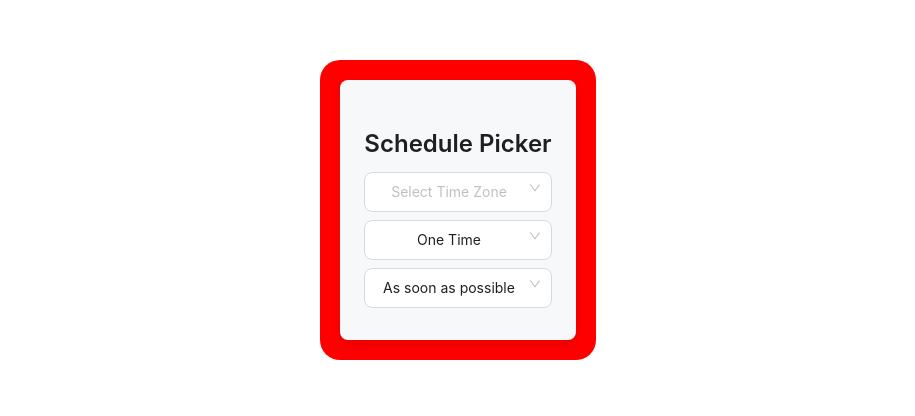
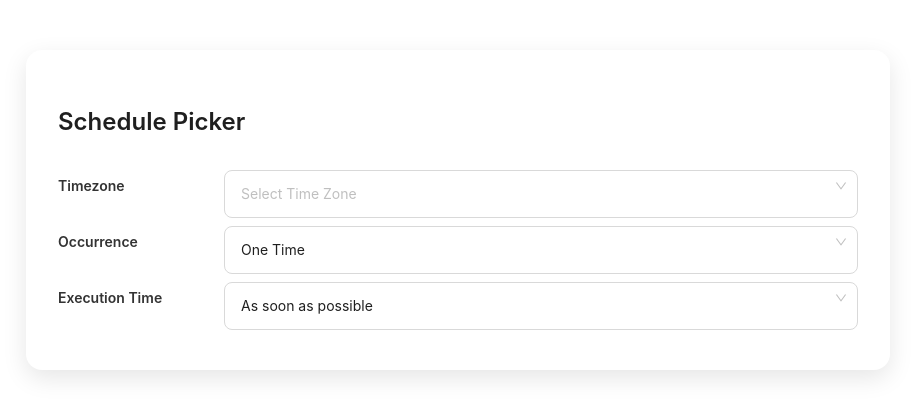
Before and after one commit to AliAsgharGill/story-book, a React (Vite) app: page / in a window 1280 px wide. Shown: the part 190-606 px from the top of the page, without its empty margins (182-1097 px from the left). Built offline with nearby package versions, Linux system fonts and the light colour scheme.

Commit message:
timezone added

```diff
--- a/src/App.tsx
+++ b/src/App.tsx
@@ -4,7 +4,6 @@ import SchedulePicker from "./components/SchedulePicker";
 
 const Wrapper = styled.div`
   display: flex;
-  background-color: red;
   margin: 10px;
   border-radius: 20px;
   padding: 20px;
@@ -14,7 +13,7 @@ function App() {
   return (
     <>
       <Wrapper>
-      <SchedulePicker timeZones={['1','2','3']} />
+      <SchedulePicker />
 
       </Wrapper>
     </>
--- a/src/components/SchedulePicker.tsx
+++ b/src/components/SchedulePicker.tsx
@@ -1,5 +1,5 @@
 import React, { useState } from 'react';
-import { Select, DatePicker, TimePicker, Checkbox, Row, Col, Typography } from 'antd';
+import { Select, DatePicker, TimePicker, Checkbox, Typography } from 'antd';
 import styled from 'styled-components';
 import { Dayjs } from 'dayjs';
 
@@ -7,42 +7,61 @@ const { Option } = Select;
 const { Title } = Typography;
 
 const Wrapper = styled.div`
-  padding: 24px;
-  background-color: #f7f8fa;
-  border-radius: 8px;
+  padding: 32px;
+  background-color: #ffffff;
+  border-radius: 16px;
   max-width: 800px;
   margin: auto;
-  box-shadow: 0 4px 12px rgba(0, 0, 0, 0.1);
+  width:800px;
+  box-shadow: 0 8px 24px rgba(0, 0, 0, 0.1);
 `;
 
 const Section = styled.div`
-  margin-bottom: 16px;
+  display: flex;
+  justify-content: space-between;
+  align-items: center;
+  gap: 16px;
+  margin-bottom: 24px;
+`;
+
+const StyledLabel = styled(Typography.Text)`
+  font-weight: 600;
+  color: #333;
+  width: 150px;
+  text-align: left;
 `;
 
 const StyledSelect = styled(Select)`
-  width: 100%;
+  flex: 1;
   .ant-select-selector {
     border-radius: 8px !important;
-    height: 40px !important;
+    height: 48px !important;
     padding: 0 16px !important;
     display: flex;
-    align-items: center;
+    align-items: left;
   }
 `;
 
 const StyledDatePicker = styled(DatePicker)`
-  width: 100%;
+  flex: 1;
   .ant-picker {
+    padding:11px;
     border-radius: 8px !important;
-    height: 40px !important;
+    height: 48px !important;
+    padding: 0 16px !important;
+    display: flex;
+    align-items: left;
   }
 `;
 
 const StyledTimePicker = styled(TimePicker)`
-  width: 100%;
+  flex: 1;
   .ant-picker {
     border-radius: 8px !important;
-    height: 40px !important;
+    height: 48px !important;
+    padding: 0 16px !important;
+    display: flex;
+    align-items: left;
   }
 `;
 
@@ -54,28 +73,80 @@ const StyledCheckbox = styled(Checkbox)`
 `;
 
 const DayCheckbox = styled(Checkbox)`
-  margin-right: 8px;
+  margin-right: 12px;
+  margin-bottom: 8px;
+  padding: 8px 12px;
+  border-radius: 8px;
+  background-color: #f0f2f5;
+  transition: background-color 0.3s ease;
+
+  &:hover {
+    background-color: #e6f7ff;
+  }
+
+  &.ant-checkbox-wrapper-checked {
+    background-color: #bae7ff;
+    border-color: #1890ff;
+  }
+
   .ant-checkbox-inner {
     border-radius: 4px;
   }
 `;
 
+const timeZones = [
+  { value: 'Etc/GMT+12', label: '(GMT-12:00) International Date Line West' },
+  { value: 'Pacific/Midway', label: '(GMT-11:00) Midway Island, Samoa' },
+  { value: 'Pacific/Honolulu', label: '(GMT-10:00) Hawaii' },
+  { value: 'US/Alaska', label: '(GMT-09:00) Alaska' },
+  { value: 'America/Los_Angeles', label: '(GMT-08:00) Pacific Time (US & Canada)' },
+  { value: 'America/Denver', label: '(GMT-07:00) Mountain Time (US & Canada)' },
+  { value: 'America/Chicago', label: '(GMT-06:00) Central Time (US & Canada)' },
+  { value: 'America/New_York', label: '(GMT-05:00) Eastern Time (US & Canada)' },
+  { value: 'America/Caracas', label: '(GMT-04:30) Caracas' },
+  { value: 'America/Halifax', label: '(GMT-04:00) Atlantic Time (Canada)' },
+  { value: 'America/St_Johns', label: '(GMT-03:30) Newfoundland' },
+  { value: 'America/Argentina/Buenos_Aires', label: '(GMT-03:00) Buenos Aires' },
+  { value: 'Atlantic/South_Georgia', label: '(GMT-02:00) Mid-Atlantic' },
+  { value: 'Atlantic/Azores', label: '(GMT-01:00) Azores' },
+  { value: 'Europe/London', label: '(GMT+00:00) London, Lisbon, Dublin' },
+  { value: 'Europe/Berlin', label: '(GMT+01:00) Berlin, Stockholm, Rome, Bern, Brussels' },
+  { value: 'Africa/Cairo', label: '(GMT+02:00) Cairo' },
+  { value: 'Asia/Baghdad', label: '(GMT+03:00) Baghdad' },
+  { value: 'Asia/Tehran', label: '(GMT+03:30) Tehran' },
+  { value: 'Asia/Dubai', label: '(GMT+04:00) Abu Dhabi, Muscat' },
+  { value: 'Asia/Kabul', label: '(GMT+04:30) Kabul' },
+  { value: 'Asia/Karachi', label: '(GMT+05:00) Islamabad, Karachi' },
+  { value: 'Asia/Calcutta', label: '(GMT+05:30) Chennai, Kolkata, Mumbai, New Delhi' },
+  { value: 'Asia/Katmandu', label: '(GMT+05:45) Kathmandu' },
+  { value: 'Asia/Dhaka', label: '(GMT+06:00) Astana, Dhaka' },
+  { value: 'Asia/Bangkok', label: '(GMT+07:00) Bangkok, Hanoi, Jakarta' },
+  { value: 'Asia/Hong_Kong', label: '(GMT+08:00) Beijing, Perth, Singapore, Hong Kong' },
+  { value: 'Asia/Tokyo', label: '(GMT+09:00) Tokyo, Seoul, Osaka, Sapporo, Yakutsk' },
+  { value: 'Australia/Adelaide', label: '(GMT+09:30) Adelaide' },
+  { value: 'Australia/Sydney', label: '(GMT+10:00) Brisbane, Canberra, Melbourne, Sydney' },
+  { value: 'Asia/Magadan', label: '(GMT+11:00) Magadan, Solomon Islands, New Caledonia' },
+  { value: 'Pacific/Auckland', label: '(GMT+12:00) Auckland, Wellington' },
+  { value: 'Pacific/Fiji', label: '(GMT+12:00) Fiji, Kamchatka, Marshall Is.' },
+];
+
+
 const SchedulePicker: React.FC = () => {
-  const [occurrence, setOccurrence] = useState<'One Time' | 'Hourly Intervals' | 'Daily' | 'Weekly' | 'Monthly' | 'Yearly'>('One Time');
-  const [executionTime, setExecutionTime] = useState<'As soon as possible' | 'Select time'>('As soon as possible');
+  const [occurrence, setOccurrence] = useState<OccurrenceType>('One Time');
+  const [executionTime, setExecutionTime] = useState<ExecutionTimeType>('As soon as possible');
   const [startDate, setStartDate] = useState<Dayjs | null>(null);
   const [endDate, setEndDate] = useState<Dayjs | null>(null);
   const [showEndDate, setShowEndDate] = useState<boolean>(false);
-  const [runningInterval, setRunningInterval] = useState<'Every hour' | 'Every 2 hours' | 'Every 3 hours' | 'Every 4 hours' | 'Every 6 hours' | 'Every 8 hours' | 'Every 12 hours' | 'Every 24 hours' | 'Custom'>('Every hour');
+  const [runningInterval, setRunningInterval] = useState<RunningIntervalType>('Every hour');
   const [specificHours, setSpecificHours] = useState<number[]>([]);
   const [specificMinutes, setSpecificMinutes] = useState<number>(0);
   const [daysOfWeek, setDaysOfWeek] = useState<string[]>([]);
   const [specificDays, setSpecificDays] = useState<number[]>([]);
   const [specificMonths, setSpecificMonths] = useState<string[]>([]);
 
-  const handleOccurrenceChange = (value: 'One Time' | 'Hourly Intervals' | 'Daily' | 'Weekly' | 'Monthly' | 'Yearly') => setOccurrence(value);
-  const handleExecutionTimeChange = (value: 'As soon as possible' | 'Select time') => setExecutionTime(value);
-  const handleRunningIntervalChange = (value: 'Every hour' | 'Every 2 hours' | 'Every 3 hours' | 'Every 4 hours' | 'Every 6 hours' | 'Every 8 hours' | 'Every 12 hours' | 'Every 24 hours' | 'Custom') => setRunningInterval(value);
+  const handleOccurrenceChange = (value: OccurrenceType) => setOccurrence(value);
+  const handleExecutionTimeChange = (value: ExecutionTimeType) => setExecutionTime(value);
+  const handleRunningIntervalChange = (value: RunningIntervalType) => setRunningInterval(value);
 
   const toggleWeekday = (day: string) => {
     setDaysOfWeek(prev => prev.includes(day) ? prev.filter(d => d !== day) : [...prev, day]);
@@ -83,20 +154,29 @@ const SchedulePicker: React.FC = () => {
 
   return (
     <Wrapper>
-      <Title level={3}>Schedule Picker</Title>
+      <Title level={3} style={{ marginBottom: '32px', textAlign: 'left' }}>Schedule Picker</Title>
 
       <Section>
-        <StyledSelect placeholder="Select Time Zone">
-          <Option value="GMT">GMT</Option>
-          <Option value="UTC">UTC</Option>
-          <Option value="PST">PST</Option>
-          <Option value="EST">EST</Option>
-          {/* Add more time zones as needed */}
+        <StyledLabel>Timezone</StyledLabel>
+        <StyledSelect
+        style={{textAlign: 'left' }}
+          showSearch
+          placeholder="Select Time Zone"
+          optionFilterProp="children"
+          filterOption={(input, option) =>
+            (option?.label ?? '').toLowerCase().includes(input.toLowerCase())
+          }
+        >
+          {timeZones.map(tz => (
+            <Option key={tz.value} value={tz.value} label={tz.label}>
+              {tz.label}
+            </Option>
+          ))}
         </StyledSelect>
       </Section>
-
       <Section>
-        <StyledSelect value={occurrence} onChange={handleOccurrenceChange} placeholder="Select Occurrence">
+        <StyledLabel>Occurrence</StyledLabel>
+        <StyledSelect<OccurrenceType> value={occurrence} onChange={handleOccurrenceChange} placeholder="Select Occurrence" style={{ textAlign:'left'}} >
           <Option value="One Time">One Time</Option>
           <Option value="Hourly Intervals">Hourly Intervals</Option>
           <Option value="Daily">Daily</Option>
@@ -108,17 +188,19 @@ const SchedulePicker: React.FC = () => {
 
       {occurrence === 'One Time' && (
         <Section>
-          <StyledSelect value={executionTime} onChange={handleExecutionTimeChange} placeholder="Select Execution Time">
+          <StyledLabel>Execution Time</StyledLabel>
+          <StyledSelect<ExecutionTimeType> value={executionTime} onChange={handleExecutionTimeChange} placeholder="Select Execution Time" style={{ textAlign:'left'}}>
             <Option value="As soon as possible">As soon as possible</Option>
             <Option value="Select time">Select time</Option>
           </StyledSelect>
-          {executionTime === 'Select time' && <StyledDatePicker showTime />}
+          {executionTime === 'Select time' && <StyledSelect showTime />}
         </Section>
       )}
 
       {occurrence === 'Hourly Intervals' && (
         <>
           <Section>
+            <StyledLabel>Start Date</StyledLabel>
             <StyledDatePicker onChange={setStartDate} placeholder="Select Start Date" />
             <StyledCheckbox checked={showEndDate} onChange={(e) => setShowEndDate(e.target.checked)}>
               Set End Date
@@ -126,7 +208,8 @@ const SchedulePicker: React.FC = () => {
             {showEndDate && <StyledDatePicker onChange={setEndDate} placeholder="Select End Date" />}
           </Section>
           <Section>
-            <StyledSelect value={runningInterval} onChange={handleRunningIntervalChange} placeholder="Select Running Interval">
+            <StyledLabel>Running Interval</StyledLabel>
+            <StyledSelect<RunningIntervalType> value={runningInterval} onChange={handleRunningIntervalChange} placeholder="Select Running Interval" style={{ textAlign:'left'}}>
               <Option value="Every hour">Every hour</Option>
               <Option value="Every 2 hours">Every 2 hours</Option>
               <Option value="Every 3 hours">Every 3 hours</Option>
@@ -139,14 +222,14 @@ const SchedulePicker: React.FC = () => {
             </StyledSelect>
             {runningInterval === 'Custom' && (
               <>
-                <StyledSelect mode="multiple" value={specificHours} onChange={setSpecificHours} placeholder="Select Specific Hours">
+                <StyledSelect<number[]> mode="multiple" value={specificHours} onChange={setSpecificHours} placeholder="Select Specific Hours" style={{ textAlign:'left'}}>
                   {Array.from({ length: 23 }, (_, i) => (
                     <Option key={i + 1} value={i + 1}>
                       {i + 1}
                     </Option>
                   ))}
                 </StyledSelect>
-                <StyledSelect value={specificMinutes} onChange={(value) => setSpecificMinutes(value)} placeholder="Select Specific Minutes">
+                <StyledSelect<number> value={specificMinutes} onChange={(value) => setSpecificMinutes(value)} placeholder="Select Specific Minutes" style={{ textAlign:'left'}}>
                   <Option value={0}>00</Option>
                   <Option value={15}>15</Option>
                   <Option value={30}>30</Option>
@@ -161,6 +244,7 @@ const SchedulePicker: React.FC = () => {
       {occurrence === 'Daily' && (
         <>
           <Section>
+            <StyledLabel>Start Date</StyledLabel>
             <StyledDatePicker onChange={setStartDate} placeholder="Select Start Date" />
             <StyledCheckbox checked={showEndDate} onChange={(e) => setShowEndDate(e.target.checked)}>
               Set End Date
@@ -168,6 +252,7 @@ const SchedulePicker: React.FC = () => {
             {showEndDate && <StyledDatePicker onChange={setEndDate} placeholder="Select End Date" />}
           </Section>
           <Section>
+            <StyledLabel>Execution Time</StyledLabel>
             <StyledTimePicker placeholder="Execution Time" />
           </Section>
         </>
@@ -176,6 +261,7 @@ const SchedulePicker: React.FC = () => {
       {occurrence === 'Weekly' && (
         <>
           <Section>
+            <StyledLabel>Start Date</StyledLabel>
             <StyledDatePicker onChange={setStartDate} placeholder="Select Start Date" />
             <StyledCheckbox checked={showEndDate} onChange={(e) => setShowEndDate(e.target.checked)}>
               Set End Date
@@ -183,13 +269,13 @@ const SchedulePicker: React.FC = () => {
             {showEndDate && <StyledDatePicker onChange={setEndDate} placeholder="Select End Date" />}
           </Section>
           <Section>
+            <StyledLabel>Weekdays</StyledLabel>
             <div style={{ display: 'flex', flexWrap: 'wrap' }}>
-              {['M', 'T', 'W', 'T', 'F', 'S', 'S'].map((day, index) => (
+              {['Mon', 'Tue', 'Wed', 'Thu', 'Fri', 'Sat', 'Sun'].map((day) => (
                 <DayCheckbox
                   key={day}
                   checked={daysOfWeek.includes(day)}
                   onChange={() => toggleWeekday(day)}
-                  style={{ backgroundColor: daysOfWeek.includes(day) ? '#e6f7ff' : undefined }}
                 >
                   {day}
                 </DayCheckbox>
@@ -197,6 +283,7 @@ const SchedulePicker: React.FC = () => {
             </div>
           </Section>
           <Section>
+            <StyledLabel>Execution Time</StyledLabel>
             <StyledTimePicker placeholder="Execution Time" />
           </Section>
         </>
@@ -205,6 +292,7 @@ const SchedulePicker: React.FC = () => {
       {occurrence === 'Monthly' && (
         <>
           <Section>
+            <StyledLabel>Start Date</StyledLabel>
             <StyledDatePicker onChange={setStartDate} placeholder="Select Start Date" />
             <StyledCheckbox checked={showEndDate} onChange={(e) => setShowEndDate(e.target.checked)}>
               Set End Date
@@ -212,7 +300,45 @@ const SchedulePicker: React.FC = () => {
             {showEndDate && <StyledDatePicker onChange={setEndDate} placeholder="Select End Date" />}
           </Section>
           <Section>
-            <StyledSelect mode="multiple" value={specificDays} onChange={setSpecificDays} placeholder="Select Specific Days">
+            <StyledLabel>Execution Time</StyledLabel>
+            <StyledTimePicker placeholder="Execution Time" />
+          </Section>
+          <Section>
+            <StyledLabel>Days of Month</StyledLabel>
+            <StyledSelect<number[]> mode="multiple" value={specificDays} onChange={setSpecificDays} placeholder="Select Specific Days" style={{ textAlign:'left'}} >
+              {Array.from({ length: 31 }, (_, i) => (
+                <Option key={i + 1} value={i + 1}>
+                  {i + 1}
+                </Option>
+              ))}
+            </StyledSelect>
+          </Section>
+        </>
+      )}
+
+      {occurrence === 'Yearly' && (
+        <>
+          <Section>
+            <StyledLabel>Start Date</StyledLabel>
+            <StyledDatePicker onChange={setStartDate} placeholder="Select Start Date" />
+            <StyledCheckbox checked={showEndDate} onChange={(e) => setShowEndDate(e.target.checked)}>
+              Set End Date
+            </StyledCheckbox>
+            {showEndDate && <StyledDatePicker onChange={setEndDate} placeholder="Select End Date" />}
+          </Section>
+          <Section>
+            <StyledLabel>Months</StyledLabel>
+            <StyledSelect<string[]> mode="multiple" value={specificMonths} onChange={setSpecificMonths} placeholder="Select Specific Months" style={{ textAlign:'left'}}>
+              {['January', 'February', 'March', 'April', 'May', 'June', 'July', 'August', 'September', 'October', 'November', 'December'].map((month) => (
+                <Option key={month} value={month}>
+                  {month}
+                </Option>
+              ))}
+            </StyledSelect>
+          </Section>
+          <Section>
+            <StyledLabel>Days of Month</StyledLabel>
+            <StyledSelect<number[]> mode="multiple" value={specificDays} onChange={setSpecificDays} placeholder="Select Specific Days" style={{ textAlign:'left'}} >
               {Array.from({ length: 31 }, (_, i) => (
                 <Option key={i + 1} value={i + 1}>
                   {i + 1}
@@ -221,39 +347,7 @@ const SchedulePicker: React.FC = () => {
             </StyledSelect>
           </Section>
           <Section>
-            <StyledTimePicker placeholder="Execution Time" />
-          </Section>
-        </>
-      )}
-
-      {occurrence === 'Yearly' && (
-        <>
-          <Section>
-            <StyledDatePicker onChange={setStartDate} placeholder="Select Start Date" />
-            <StyledCheckbox checked={showEndDate} onChange={(e) => setShowEndDate(e.target.checked)}>
-              Set End Date
-            </StyledCheckbox>
-            {showEndDate && <StyledDatePicker onChange={setEndDate} placeholder="Select End Date" />}
-          </Section>
-          <Section>
-            <StyledSelect mode="multiple" value={specificDays} onChange={setSpecificDays} placeholder="Select Specific Days">
-              {Array.from({ length: 31 }, (_, i) => (
-                <Option key={i + 1} value={i + 1}>
-                  {i + 1}
-                </Option>
-              ))}
-            </StyledSelect>
-          </Section>
-          <Section>
-            <StyledSelect mode="multiple" value={specificMonths} onChange={setSpecificMonths} placeholder="Select Specific Months">
-              {['January', 'February', 'March', 'April', 'May', 'June', 'July', 'August', 'September', 'October', 'November', 'December'].map(month => (
-                <Option key={month} value={month}>
-                  {month}
-                </Option>
-              ))}
-            </StyledSelect>
-          </Section>
-          <Section>
+            <StyledLabel>Execution Time</StyledLabel>
             <StyledTimePicker placeholder="Execution Time" />
           </Section>
         </>
```
